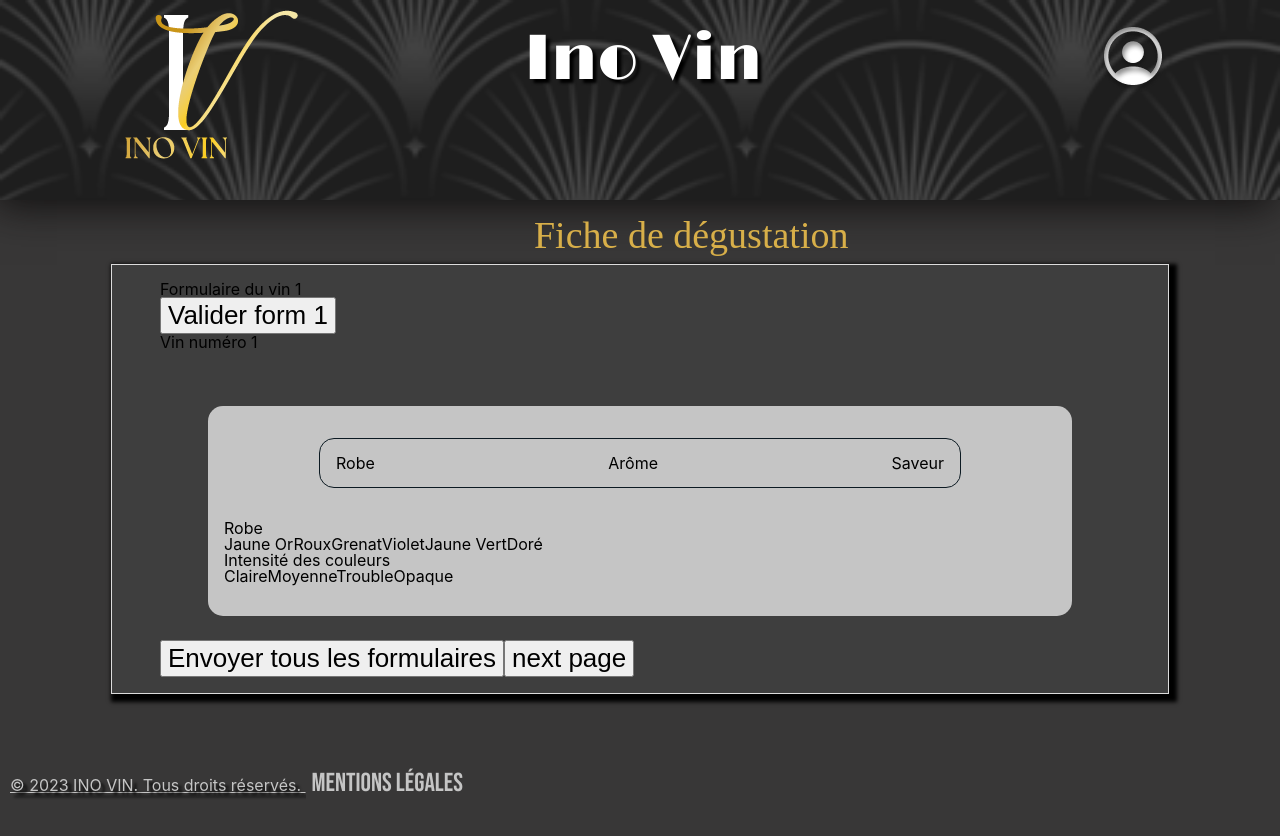
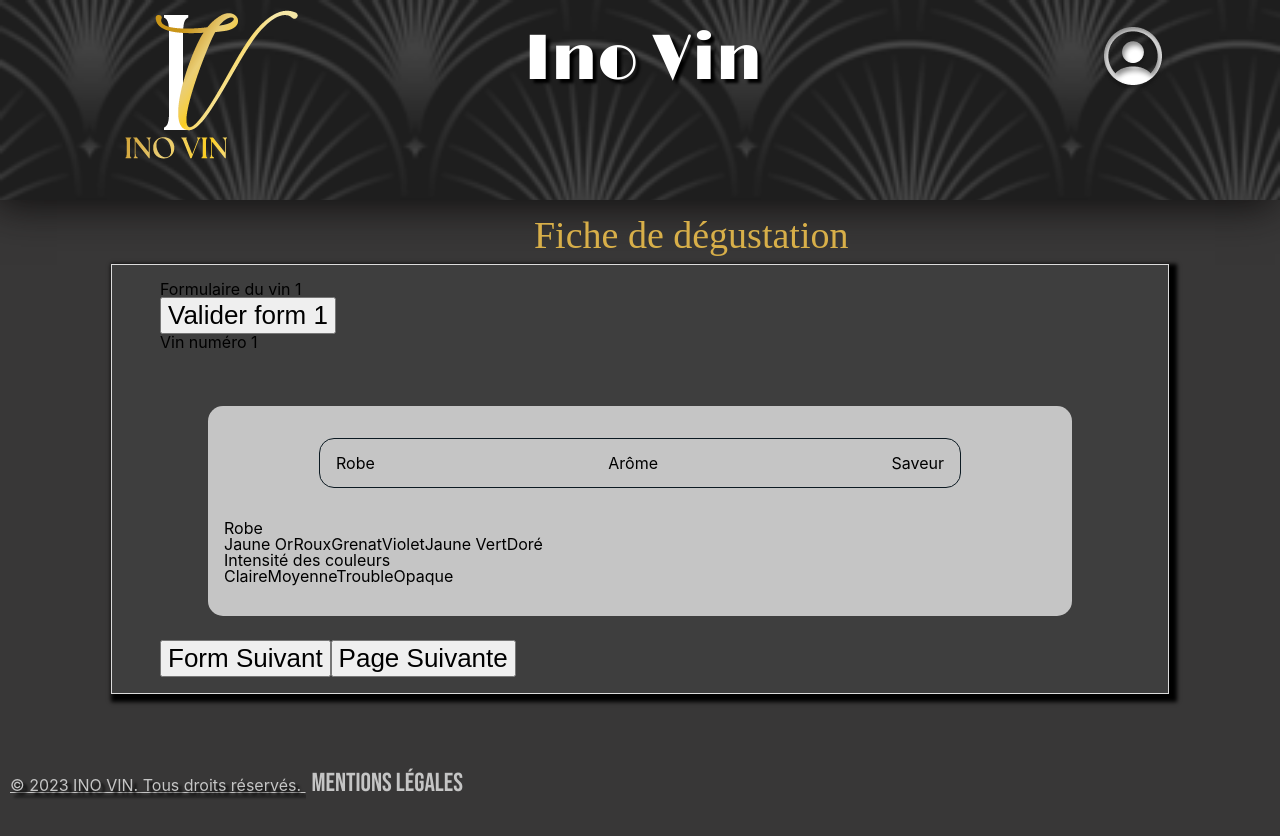
Before and after one commit to WildCodeSchool/2023-02-JS-Lille-project-3-groupe3-inovin, a React (Vite) app in the folder frontend/: page /FicheDegustation in a window 1280 px wide. Shown: the top 836 px of the page. Built offline with nearby package versions, Linux system fonts and the light colour scheme; a web font is replaced by a local one.

Commit message:
adding navigate functions

```diff
--- a/frontend/src/App.jsx
+++ b/frontend/src/App.jsx
@@ -13,6 +13,7 @@ import { LogingProvider } from "./contexts/LogingContext";
 
 import "./App.css";
 import { UserProvider } from "./contexts/UserContext";
+import FormVin2 from "./components/SliderFiche/FormVin2";
 
 function App() {
   return (
@@ -34,6 +35,7 @@ function App() {
             <Route path="/Resume" element={<Resume />} />
             <Route path="/Admin" element={<Admin />} />
             <Route path="/AdminAjoutVin" element={<AdminAjoutVin />} />
+            <Route path="/Vin2" element={<FormVin2 />} />
           </Routes>
 
           <Footer />
--- a/frontend/src/components/SliderFiche/FormVin1.jsx
+++ b/frontend/src/components/SliderFiche/FormVin1.jsx
@@ -4,11 +4,12 @@ import axios from "axios";
 import { BsDropletFill } from "react-icons/bs";
 import TabNavItem from "../TabComponents/TabNavItem";
 import TabContent from "../TabComponents/TabContent";
-// import FormVin2 from "./FormVin2";
 
 function FormVin1() {
-  const [activeTabSlide1, setActiveTabSlide1] = useState("tab1");
-  const [isEditing, setIsEditing] = useState(false);
+  const [activeTabSlide1, setActiveTabSlide1] = useState("tab1"); // useState pour gérer l'affichage des onglets
+
+  const [isEditing, setIsEditing] = useState(false); // Modifier le contenu du bouton, post/edit
+
   // const { user } = useContext(UserContext);
 
   const [rating, setRating] = useState(null);
--- a/frontend/src/components/SliderFiche/FormVin3.jsx
+++ b/frontend/src/components/SliderFiche/FormVin3.jsx
@@ -87,7 +87,7 @@ function FormVin3() {
         </button>
       ) : (
         <button type="button" onClick={handleSubmitForm3}>
-          Valider form 1
+          Valider form 3
         </button>
       )}
       <div className="slideWrapper">
--- a/frontend/src/components/SliderFiche/SliderFiche.jsx
+++ b/frontend/src/components/SliderFiche/SliderFiche.jsx
@@ -4,10 +4,11 @@ import { useNavigate } from "react-router-dom";
 // import UserContext from "../../contexts/UserContext";
 import "./SliderFiche.scss";
 
+import { useState } from "react";
 import FormVin1 from "./FormVin1";
-// import FormVin2 from "./FormVin2";
-// import FormVin3 from "./FormVin3";
-// import FormVin4 from "./FormVin4";
+import FormVin2 from "./FormVin2";
+import FormVin3 from "./FormVin3";
+import FormVin4 from "./FormVin4";
 
 function SliderFiche() {
   // useContext
@@ -15,6 +16,23 @@ function SliderFiche() {
   // console.log(`slider fiche account_id: ${user} `);
 
   // navigate
+
+  const [currentFormIndex, setCurrentFormIndex] = useState(0);
+  const forms = [<FormVin1 />, <FormVin2 />, <FormVin3 />, <FormVin4 />];
+
+  const nextForm = () => {
+    setCurrentFormIndex(currentFormIndex + 1);
+  };
+
+  const previousForm = () => {
+    setCurrentFormIndex(currentFormIndex - 1);
+  };
+
+  const showActualForm = () => {
+    const actualForm = forms[currentFormIndex];
+    return actualForm || null;
+  };
+
   const navigate = useNavigate();
 
   const handleClickNext = () => {
@@ -23,14 +41,20 @@ function SliderFiche() {
 
   return (
     <div className="carouselWrapper">
-      <FormVin1 />
-      {/* <FormVin2 />
-      <FormVin3 />
-      <FormVin4 /> */}
+      {showActualForm()}
+      {currentFormIndex > 0 && (
+        <button type="button" onClick={previousForm}>
+          Revenir au formulaire précédent
+        </button>
+      )}
+      {currentFormIndex < forms.length - 1 && (
+        <button type="button" onClick={nextForm}>
+          Form Suivant
+        </button>
+      )}
 
-      <button type="button">Envoyer tous les formulaires</button>
       <button type="button" onClick={handleClickNext}>
-        next page
+        Page Suivante
       </button>
     </div>
   );
```
